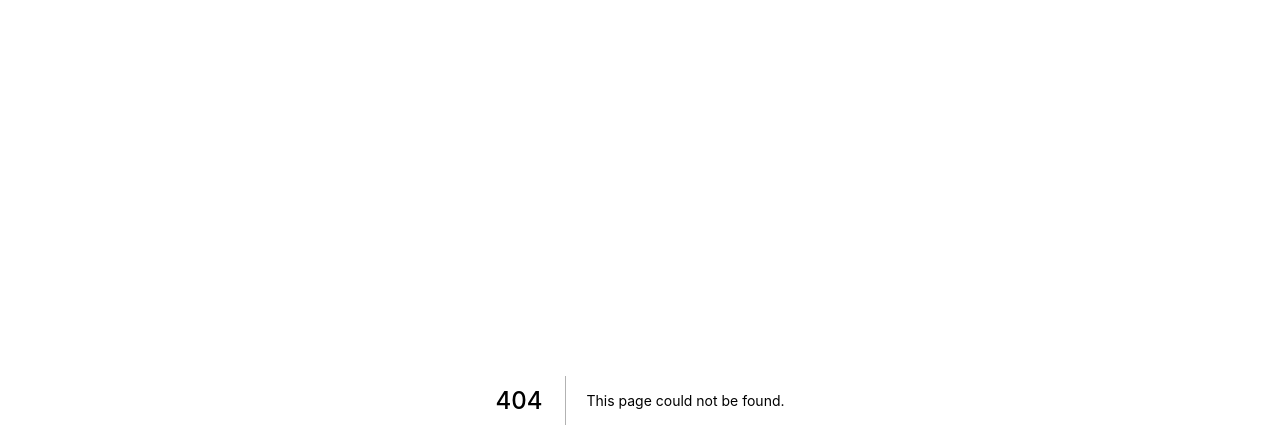
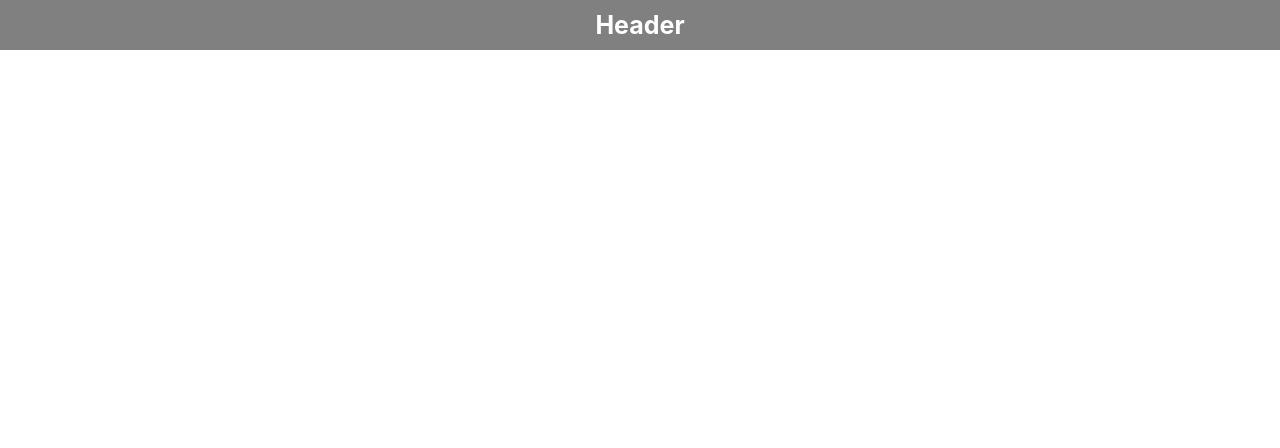
Before and after one commit to Abdoulrhman/EA-UI, a Next.js app: page /amal-page in a window 1280 px wide. Before the commit this address had no page. Shown: the top 448 px of the page. Built offline with nearby package versions, Linux system fonts and the light colour scheme.

Commit message:
new component

```diff
--- /dev/null
+++ b/components/Header/Header.tsx
@@ -0,0 +1,14 @@
+import React from 'react'
+import type { NextPage , NextComponentType } from 'next'
+
+import styles from './styles.module.scss'
+
+const  Header : NextComponentType =()=> {
+    return (
+        <div className={styles.header}>
+            Header
+        </div>
+    )
+}
+
+export default Header
--- /dev/null
+++ b/components/Header/styles.module.scss
@@ -0,0 +1,8 @@
+.header{
+    background-color: gray;
+    font-size: 25px;
+    text-align: center;
+    color:#fff;
+    font-weight: bold;
+    padding: 10px;
+}
--- /dev/null
+++ b/pages/amal-page/index.tsx
@@ -0,0 +1,13 @@
+import React from 'react'
+import Header from '../../components/Header/Header'
+
+
+function HeaderPage() {
+    return (
+        <div >
+            <Header/>
+        </div>
+    )
+}
+
+export default HeaderPage
```
Also changed, not shown: pages/amal-page/styles.modules.scss (added), 1 other file (tests, documents, lock files or other folders).
